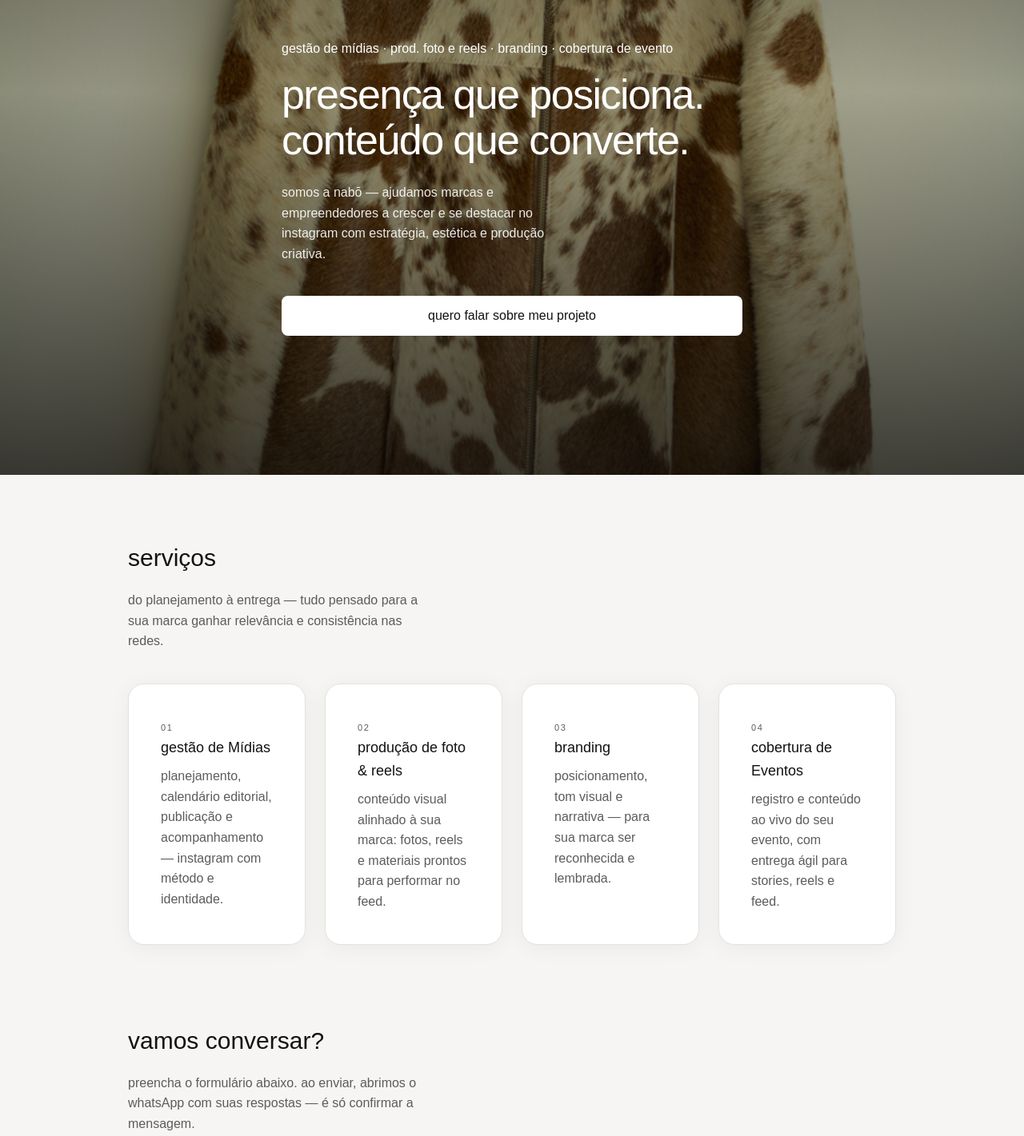
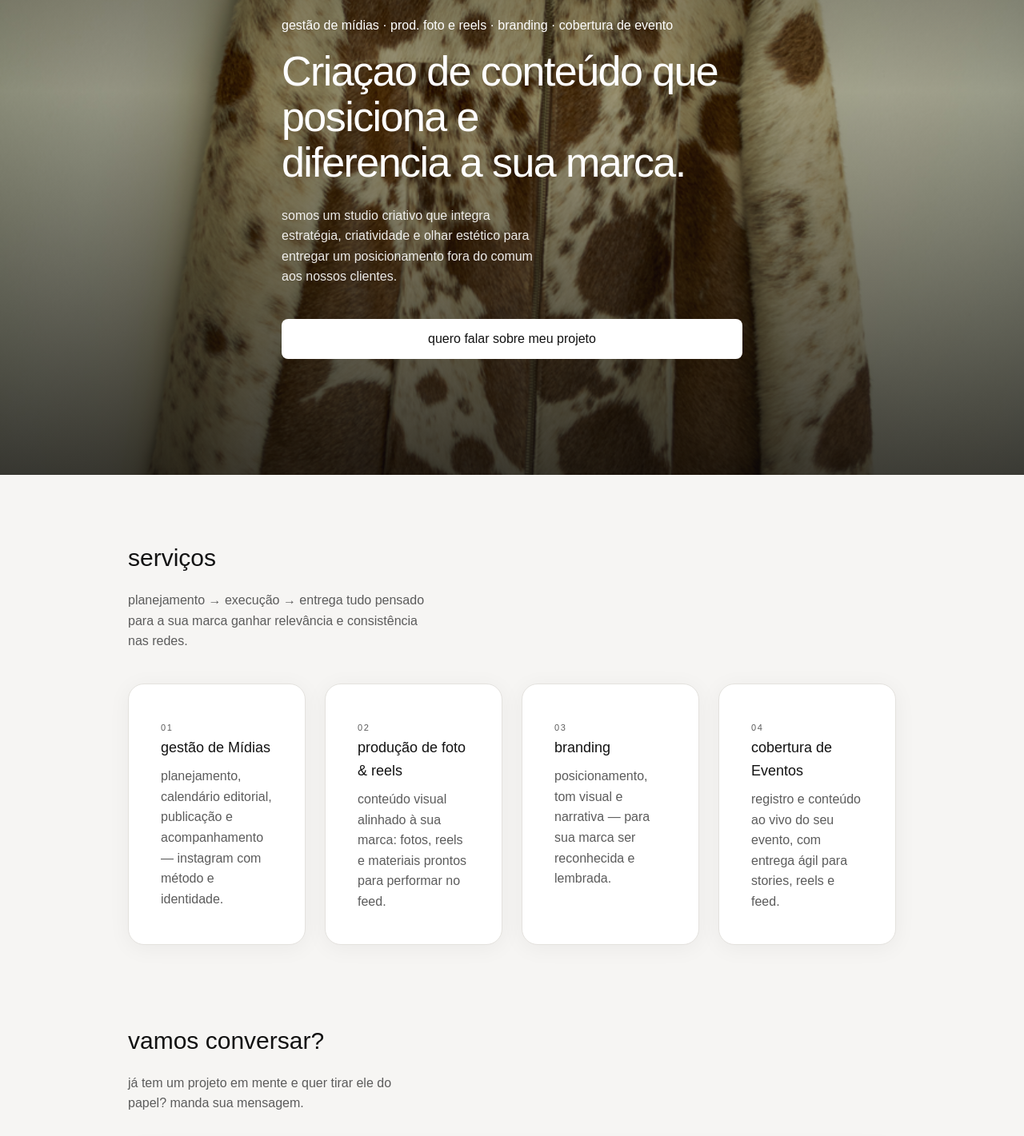
Before and after one commit to jamaicarider/nabo, a website built with Vite: page index.html in a window 1280 px wide. Shown: the part 206-1627 px from the top of the page at 80% size. Built offline with nearby package versions, Linux system fonts and the light colour scheme.

Commit message:
Atualizar o App.html atualizado

```diff
--- a/src/App.html
+++ b/src/App.html
@@ -31,11 +31,11 @@
             evento
           </p>
           <h1 class="hero-title reveal reveal-delay-1">
-            presença que posiciona.<br />conteúdo que converte.
+            Criaçao de conteúdo que posiciona e<br />diferencia a sua marca.
           </h1>
           <p class="hero-lead reveal reveal-delay-2">
-            somos a nabō — ajudamos marcas e empreendedores a crescer e se
-            destacar no instagram com estratégia, estética e produção criativa.
+            somos um studio criativo que integra estratégia, criatividade
+            e olhar estético para entregar um posicionamento fora do comum aos nossos clientes.
           </p>
           <a
             class="btn btn-hero hero-cta reveal reveal-delay-3"
@@ -54,8 +54,7 @@
           <header class="section-header reveal">
             <h2 id="services-heading" class="section-title">serviços</h2>
             <p class="section-lead">
-              do planejamento à entrega — tudo pensado para a sua marca ganhar
-              relevância e consistência nas redes.
+             planejamento → execução → entrega tudo pensado para a sua marca ganhar relevância e consistência nas redes.
             </p>
           </header>
 
@@ -104,8 +103,7 @@
           <header class="section-header reveal">
             <h2 id="form-heading" class="section-title">vamos conversar?</h2>
             <p class="section-lead">
-              preencha o formulário abaixo. ao enviar, abrimos o whatsApp com
-              suas respostas — é só confirmar a mensagem.
+              já tem um projeto em mente e quer tirar ele do papel? manda sua mensagem.
             </p>
           </header>
 
```
